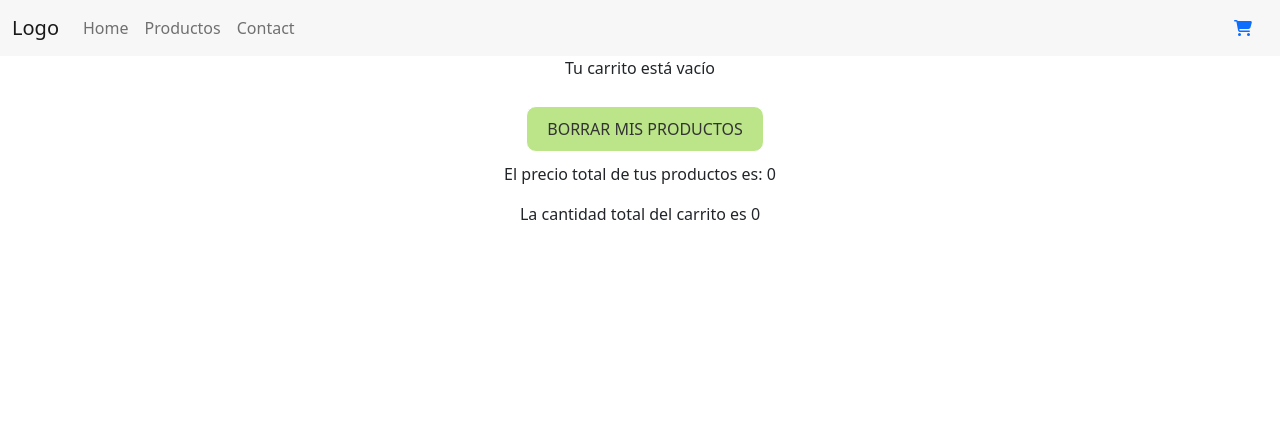
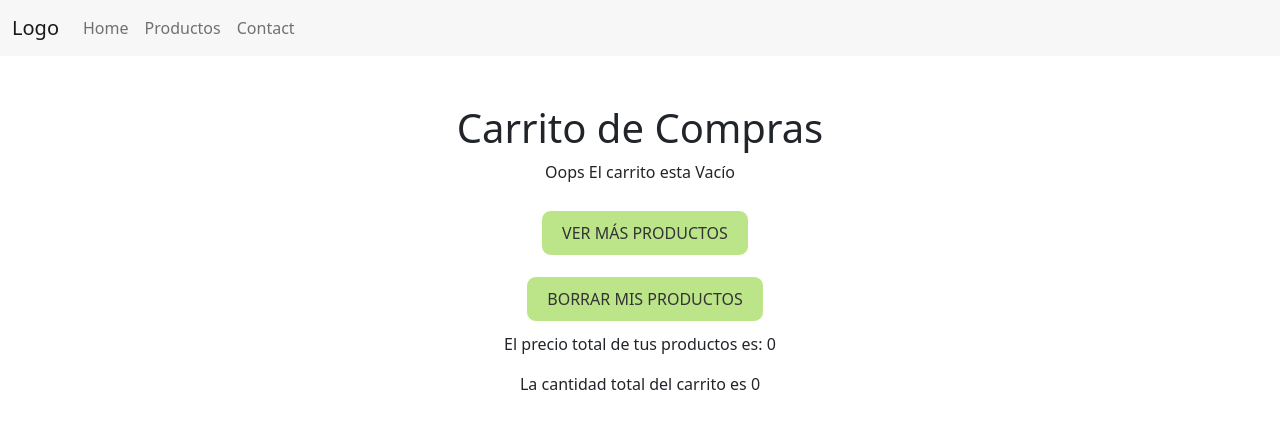
Before and after one commit to Agus-Gomez/react-coderhouse, a React (Create React App) app: page /cart in a window 1280 px wide. Shown: the top 428 px of the page. Built offline with nearby package versions, Linux system fonts and the light colour scheme.

Commit message:
desafío clase 10 (Cart View)

```diff
--- a/package.json
+++ b/package.json
@@ -14,6 +14,7 @@
     "react": "^18.1.0",
     "react-bootstrap": "^2.4.0",
     "react-dom": "^18.1.0",
+    "react-router-bootstrap": "^0.26.1",
     "react-router-dom": "^6.3.0",
     "react-scripts": "5.0.1",
     "sass": "^1.52.1",
--- a/src/App.js
+++ b/src/App.js
@@ -11,17 +11,15 @@ import ItemDetailContainer from './components/ItemDetailContainer/itemDetailCont
 import ItemCount from './components/ItemCount/ItemCount.js';
 import Cart from './components/cart/cart';
 import CartContextProvider from './components/cartContext/CartContext'
+
+
+
 function App() {
-
-  // const onAdd = (quantity) => {
-  //   console.log(`Has agregado ${quantity} unidades`);
-  // }
-
 
   return (
 
+    <div className="App">
     <CartContextProvider>
-    <div className="App">
 
       <BrowserRouter>
       <Routes>
@@ -39,8 +37,8 @@ function App() {
       </BrowserRouter>
       <navBar />
       <ItemCount/>
+    </CartContextProvider>
     </div>
-    </CartContextProvider>
   );
 }
 
--- a/src/components/ItemCount/ItemCount.js
+++ b/src/components/ItemCount/ItemCount.js
@@ -1,7 +1,7 @@
 import './ItemCount.css'
 import React,{useState} from 'react';
 
-export const ItemCount = ({initial, stock, onAdd}) => {
+export const ItemCount = ({initial, stock, onAdd, setAddedToCart}) => {
     const [count, setCount] = useState(initial);
 
     const [show, setShow] = useState(true);
@@ -16,6 +16,7 @@ export const ItemCount = ({initial, stock, onAdd}) => {
 
     const addProduct = () => {
         onAdd(count)
+        setAddedToCart(true);
     }
 
 //-- la cantidad de productos agregados al carrito se ve por consola --
--- a/src/components/ItemDetail/ItemDetail.js
+++ b/src/components/ItemDetail/ItemDetail.js
@@ -1,15 +1,16 @@
 import ItemCount from "../ItemCount/ItemCount";
-import { React, useState, useEffect, useContext} from "react";
-import '../item/cardItem.css';
+import { React, useState, useEffect, useContext } from "react";
+import "../item/cardItem.css";
 import { CartContext } from "../cartContext/CartContext";
+import { Link } from "react-router-dom";
+const ItemDetail = ({ product }) => {
+  const { AddToCart } = useContext(CartContext);
 
-const ItemDetail = ({product}) => {
-    const { AddToCart } = useContext(CartContext)
+  const [addedToCart, setAddedToCart] = useState(false);
 
   const onAdd = (count) => {
-      AddToCart(product, count)
+    AddToCart(product, count);
   };
-
 
   return (
     <div className="col-md-4 p-1">
@@ -22,10 +23,23 @@ const ItemDetail = ({product}) => {
         </div>
         <div>
           <div className="units-container">
-          <h6 className="units-text">{product.stock} Unidades Disponibles</h6></div>
+            <h6 className="units-text">{product.stock} Unidades Disponibles</h6>
+          </div>
           <h5>Precio: {product.price}</h5>
-          < ItemCount stock={product.stock} initial ={1} onAdd={onAdd} />
-
+          {addedToCart ? (
+            <>
+              <Link className="btn btn-outline-primary btn-block detallebtn" to="/cart">
+                Terminar mi compra
+              </Link>
+            </>
+          ) : (
+            <ItemCount
+              stock={product.stock}
+              initial={1}
+              onAdd={onAdd}
+              setAddedToCart={setAddedToCart}
+            />
+          )}
         </div>
       </div>
     </div>
--- a/src/components/cart/cart.js
+++ b/src/components/cart/cart.js
@@ -1,18 +1,32 @@
 import { useContext } from "react";
 import { CartContext } from "../cartContext/CartContext";
 import CartItem from "../cartItem/CartItem";
+import { Link } from "react-router-dom";
 const Cart = () => {
   const { cartList, EmptyCart, TotalPrice, IconCart } = useContext(CartContext);
 
   return (
     <>
+        {cartList.length < 1 ? (
+          <div className=" d-flex justify-content-center flex-column align-items-center mt-5">
+            <h1 className="text-center">Carrito de Compras</h1>
+            <p className="text-center">Oops El carrito esta Vacío</p>
+
             <div>
-      {cartList.length < 1 ? (
-        <p>Tu carrito está vacío</p>
+              <Link to="../products">
+                <button className="btn btn-outline-primary btn-block detallebtn">
+                  ver más productos
+                </button>
+              </Link>
+            </div>
+          </div>
         ) : (
-        cartList.map((i) => <CartItem key={i.product.id}product={i.product} />)
+
+          cartList.map((i) => (
+            <CartItem key={i.product.id} product={i.product} />
+          ))
         )}
-    </div>
+
       <button onClick={EmptyCart}>Borrar mis productos</button>
       <p>El precio total de tus productos es: {TotalPrice()}</p>
       <p>La cantidad total del carrito es {IconCart()}</p>
--- a/src/components/cartContext/CartContext.js
+++ b/src/components/cartContext/CartContext.js
@@ -1,27 +1,32 @@
-import { createContext, useState } from "react";
+import { createContext, useContext, useState } from "react";
 
-export const CartContext = createContext([]);
+//Creo el contexto y lo guardo en la variable CartContext.
+export const CartContext = createContext([]); //revisar por qué se rompe al sacar el export.
 
-const CartContextProvider = ({ children }) => {
+export const useCartContext = () => useContext(CartContext);
+
+export const CartContextProvider = ({ children }) => {
+
   const [cartList, setCartList] = useState([]);
 
   const AddToCart = (product, count) => {
-    if (IsInCart(product.id)) {
-      alert("El producto ya se encuentra en el carrito");
-    } else {
-      setCartList([...cartList, { product, count }]);
-      alert("Se ha agregado el producto correctamente");
-    }
+
+    let prevCart = [...cartList];
+
+    if (prevCart.some((i)=> i.product.id === product.id))
+        {
+        prevCart.find((i)=> i.product.id === product.id).count += count;
+        setCartList(prevCart);
+        } else {
+          setCartList([...cartList, {product, count}]);
+        }
   };
 
+  //borrar 1 item del carrito
 const DelItem = (id) => {
     const items = cartList.filter((i)=>i.product.id !== id)
     setCartList(items)
     return
-}
-
-const IconCart = () => {
-    return cartList.reduce((acum, i)=> acum + i.count, 0)
 }
 
 
@@ -29,19 +34,28 @@ const TotalPrice = () => {
     return cartList.reduce((acum, i) => acum + i.count * i.product.price, 0)
 }
 
-
-
-
+//borrar el carrito entero
 const EmptyCart = () => {
     setCartList ([])
 }
-
+//para que no supere el stock al agregar al carrito.
   const IsInCart = (id) => {
-    return cartList && cartList.some((i) => i.product.id === id);
+    return cartList && cartList.some((i) => i.product.id === id && i.product.stock === i.count);
   };
 
+  const IconCart = () => cartList.reduce((acum, i)=> acum + i.count, 0);
+
+
   return (
-    <CartContext.Provider value={{ AddToCart, cartList, EmptyCart, DelItem, TotalPrice, IconCart }}>
+    <CartContext.Provider
+    value={{
+      AddToCart,
+      cartList,
+      EmptyCart,
+      DelItem,
+      TotalPrice,
+      IconCart }}
+      >
       {children}
     </CartContext.Provider>
   );
--- a/src/layouts/navBar/navBar.js
+++ b/src/layouts/navBar/navBar.js
@@ -1,8 +1,14 @@
-import {Navbar, Container, Nav, Form,} from 'react-bootstrap'
+import {Navbar, Container, Nav, Form, Badge} from 'react-bootstrap'
 import {Outlet, Link} from 'react-router-dom';
 import CartWidget from '../../components/cartWidget';
+import { useCartContext } from '../../components/cartContext/CartContext';
 
-function NavBar() {
+import {LinkContainer} from 'react-router-bootstrap';
+
+const NavBar = () => {
+
+  const {IconCart, cartList} = useCartContext ()
+
   return (
   <>
   <Navbar className='navBg' variant='light' expand="lg">
@@ -17,7 +23,18 @@ function NavBar() {
         <Nav.Link as={Link} to='/contact'>Contact</Nav.Link>
       </Nav>
       <Form className="d-flex">
-      <Nav.Link as={Link} to='/cart'><CartWidget/></Nav.Link>
+        {cartList.length !== 0 ? (
+<LinkContainer to='/cart'>
+          <button variant="danger">
+            <CartWidget/>
+            <Badge bg="primary">
+              {cartList.length === 0 ? 0 : IconCart()}</Badge>
+          </button>
+        </LinkContainer>
+        ) : (
+          <></>
+        )
+        }
       </Form>
     </Navbar.Collapse>
   </Container>
```
Also changed, not shown: src/layouts/hola.js (deleted), 1 other file (tests, documents, lock files or other folders). Lines whose indentation alone changed are shown as unchanged.
